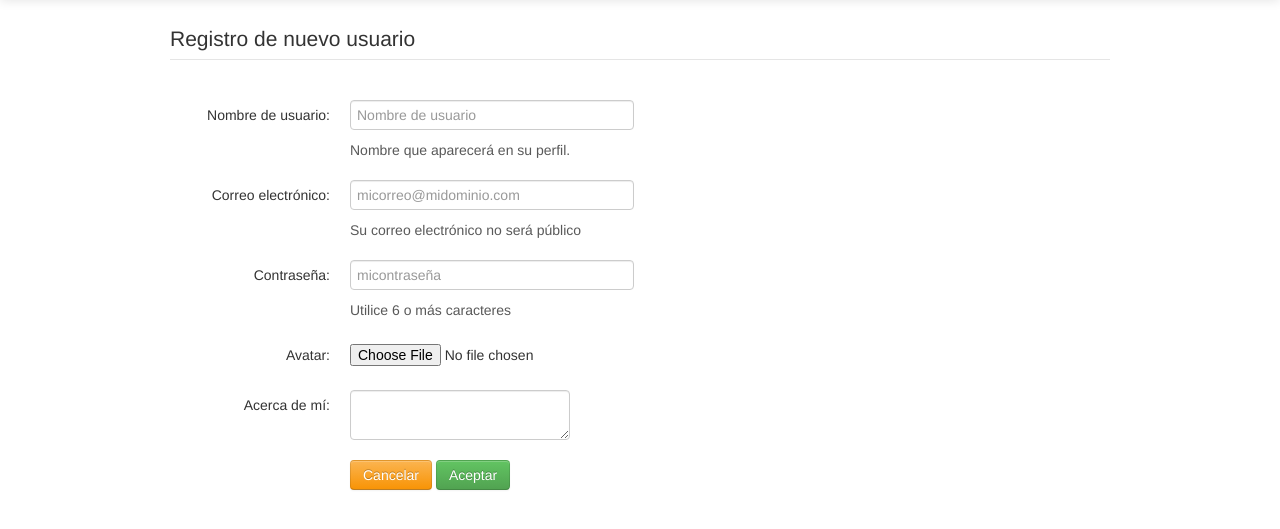
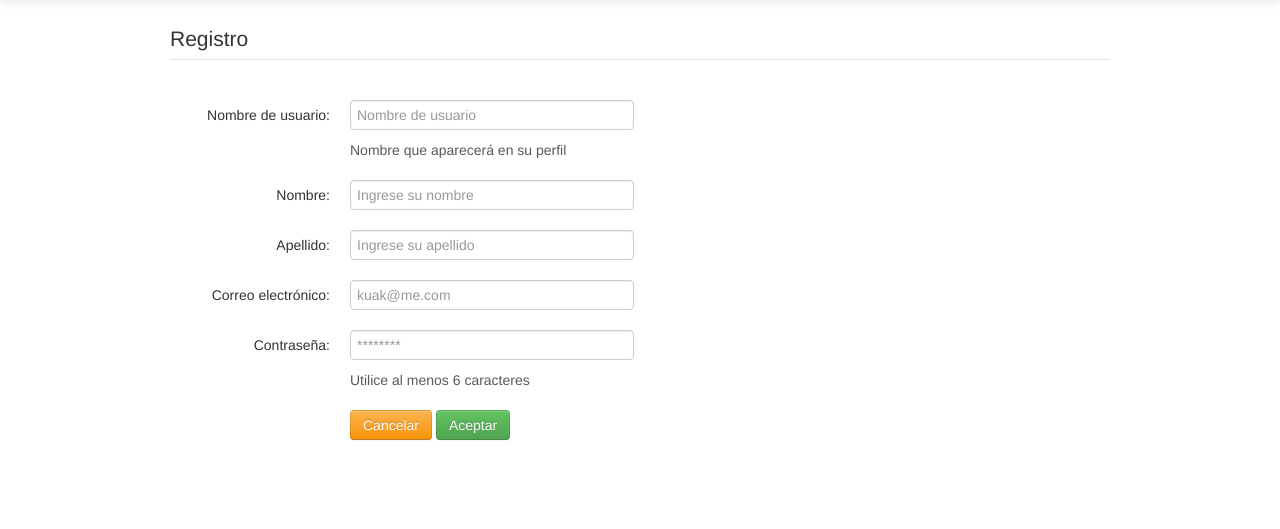
Before and after one commit to kuak/growithme, a Flask app: page /register in a window 1280 px wide. Shown: the part 41-570 px from the top of the page. Run offline with Flask 2, Linux system fonts and the light colour scheme; some libraries are stand-ins or nearby versions.

Commit message:
Formulario de registro local basico

```diff
--- a/templates/register.html
+++ b/templates/register.html
@@ -1,18 +1,34 @@
 {% extends "layout.html" %}
 {% block content %}
 <div class="jumbo">
-	<form class="form-horizontal">
+	<form class="form-horizontal" method='POST'>
 		<fieldset>
 
 			<!-- Form Name -->
-			<legend>Registro de nuevo usuario</legend>
+			<legend>Registro</legend>
 
 			<!-- Text input-->
 			<div class="control-group">
 				<label class="control-label">Nombre de usuario:</label>
 				<div class="controls">
-					<input id="usuario" name="usuario" type="text" placeholder="Nombre de usuario" class="input-xlarge" required="">
-					<p class="help-block">Nombre que aparecerá en su perfil.</p>
+					<input id="nickname" name="nickname" type="text" placeholder="Nombre de usuario" class="input-xlarge" required="">
+					<p class="help-block">Nombre que aparecerá en su perfil</p>
+				</div>
+			</div>
+
+			<!-- Text input-->
+			<div class="control-group">
+				<label class="control-label">Nombre:</label>
+				<div class="controls">
+					<input id="first_name" name="first_name" type="text" placeholder="Ingrese su nombre" class="input-xlarge" required="">
+				</div>
+			</div>
+
+			<!-- Text input-->
+			<div class="control-group">
+				<label class="control-label">Apellido:</label>
+				<div class="controls">
+					<input id="last_name" name="last_name" type="text" placeholder="Ingrese su apellido" class="input-xlarge" required="">
 				</div>
 			</div>
 
@@ -20,8 +36,7 @@
 			<div class="control-group">
 				<label class="control-label">Correo electrónico:</label>
 				<div class="controls">
-					<input id="correo" name="correo" type="text" placeholder="micorreo@midominio.com" class="input-xlarge" required="">
-					<p class="help-block">Su correo electrónico no será público</p>
+					<input id="email" name="email" type="text" placeholder="kuak@me.com" class="input-xlarge" required="">
 				</div>
 			</div>
 
@@ -29,24 +44,8 @@
 			<div class="control-group">
 				<label class="control-label">Contraseña:</label>
 				<div class="controls">
-					<input id="password" name="password" type="password" placeholder="micontraseña" class="input-xlarge" required="">
-					<p class="help-block">Utilice 6 o más caracteres</p>
-				</div>
-			</div>
-
-			<!-- File Button -->
-			<div class="control-group">
-				<label class="control-label">Avatar:</label>
-				<div class="controls">
-					<input id="avatar" name="avatar" class="input-file" type="file">
-				</div>
-			</div>
-
-			<!-- Textarea -->
-			<div class="control-group">
-				<label class="control-label">Acerca de mí:</label>
-				<div class="controls">
-					<textarea id="acerca" name="acerca"></textarea>
+					<input id="password" name="password" type="password" placeholder="********" class="input-xlarge" required="">
+					<p class="help-block">Utilice al menos 6 caracteres</p>
 				</div>
 			</div>
 
```
